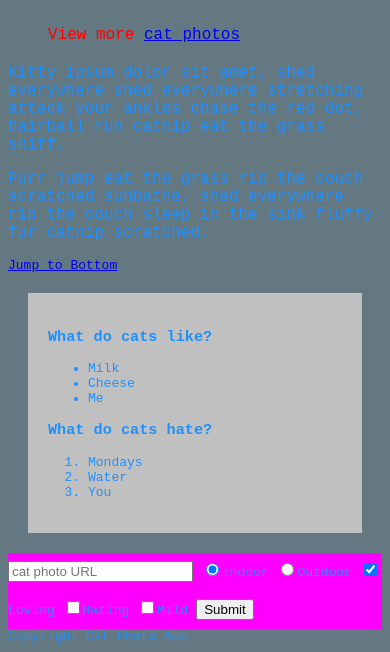
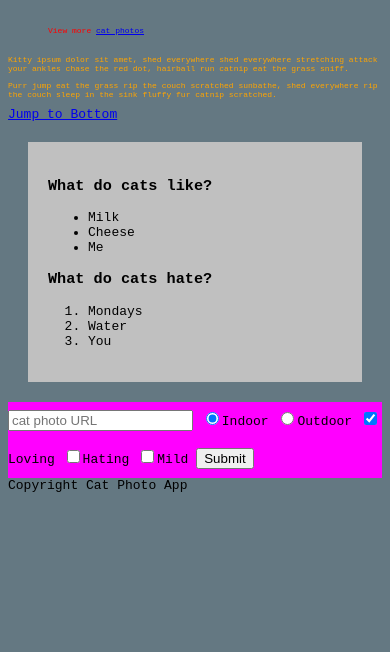
Before and after one commit to tpdogan/Responsive-web-design, a plain HTML site: page index.html in a window 390 px wide. Shown: the part 310-962 px from the top of the page. After the commit the page ends 844 px from the top, so only its background shows below. Drawn offline with Linux system fonts and the light colour scheme.

Commit message:
CSS passed

```diff
--- a/index.html
+++ b/index.html
@@ -4,18 +4,28 @@
         <title>The best page ever</title>
         <!-- <link href="https://fonts.googleapis.com/css?family=Lobster" rel="stylesheet" type="text/css"> -->
         <style>
+            :root {--penguin-belly: pink;}
             .red-text {color: red; margin-top: 40px; margin-right: 20px; margin-bottom: 20px; margin-left: 40px;}
             .smaller-image {width: 100px; padding-top: 40px; padding-right: 20px; padding-bottom: 20px; padding-left: 40px; margin: 40px 20px 20px 40px;}
             .thick-green-border {border-color: green; border-width: 10px; border-style: solid; border-radius: 50%; margin: -15px; padding: 40px 20px 20px 40px;}
             .silver-background {background-color: silver; padding: 20px; margin: 20px;}
             .pink-text{color: pink !important;}
-            .blue-text{color: blue;}
+            .blue-text{color: blue; --avariable: #1AA4A3;}
             #orange-text {color: orange;}
             #cat-photo-form {background-color: #F0F;}
             [type='checkbox'] {margin-top: 10px; margin-bottom: 15px; padding: 1.5em;}
-            body {background-color: rgb(100,120,130); color: #1E90FF; font-family: monospace;}
-            p {font-size: 16px; font-family: monospace;}
-            h2{font-family: Lobster, monospace;}
+            body {background-color: rgb(100,120,130); /*background: var(--avariable);*/ font-family: monospace; --penguin-skin: gray;}
+            p {font-size: 16px; font-family: monospace; color: purple; color: var(--penguin-skin, black);}
+            h2{font-family: Lobster, monospace; color: var(--penguin-belly, black);}
+            @media (max-width: 700px) {
+                :root {
+                    --penguin-belly: orange;
+                }
+                p {
+                    font-size: 8px;
+                    color: var(--penguin-belly, white);
+                }
+            }
         </style>
     </head>
     <body>
```
